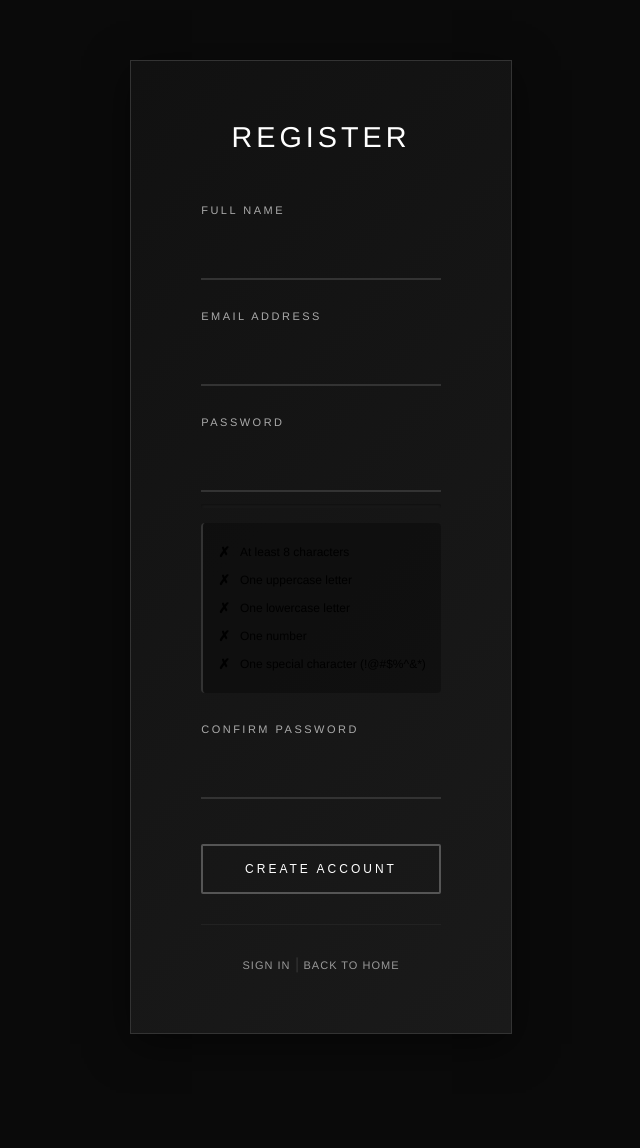
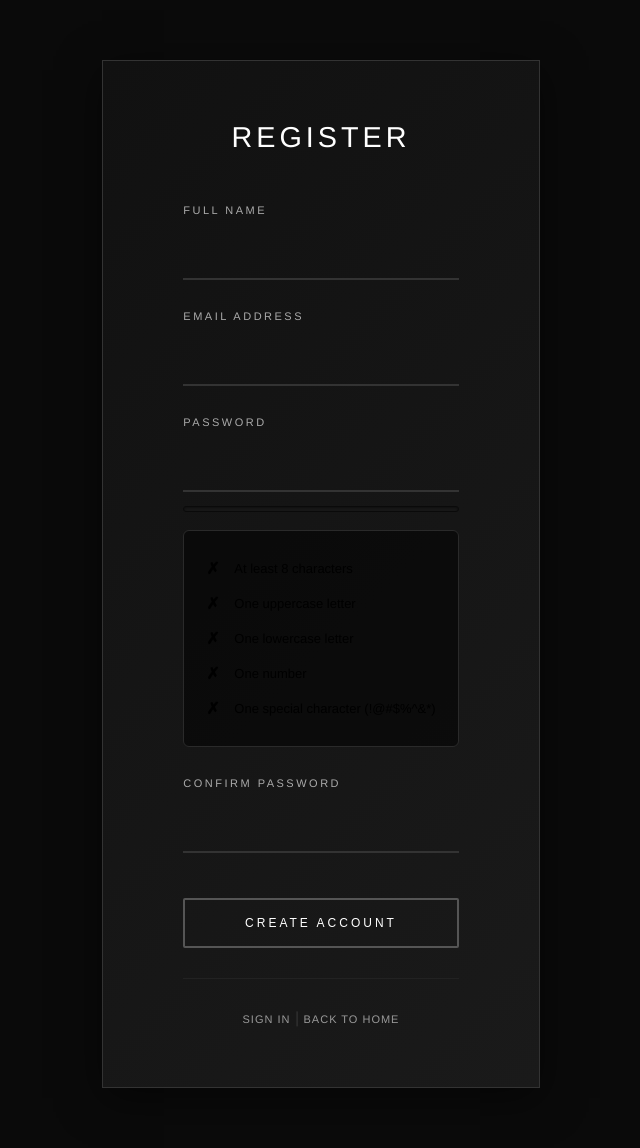
Before and after one commit to RichardT1996/my-cloud-shop, a PHP site: page /register.php in a window 1280 px wide. Shown: the part 109-1257 px from the top of the page, without its empty margins (319-959 px from the left). Before the commit the page ends 1143 px from the top, so only its background shows below. Run offline with PHP 8.4, Linux system fonts and the light colour scheme.

Commit message:
wider form

```diff
--- a/register.php
+++ b/register.php
@@ -10,7 +10,7 @@
     .header { background: #000; color: #fff; padding: 25px 0; text-align: center; border-bottom: 1px solid #222; }
     .header h1 { font-size: 2em; font-weight: 300; letter-spacing: 4px; text-transform: uppercase; margin-bottom: 5px; }
     .header p { font-size: 0.9em; color: #999; letter-spacing: 2px; text-transform: uppercase; font-weight: 300; }
-    .register-form { max-width: 650px; margin: 60px auto; padding: 60px 70px; background: linear-gradient(135deg, #111 0%, #1a1a1a 100%); border: 1px solid #333; box-shadow: 0 10px 40px rgba(0,0,0,0.5); }
+    .register-form { max-width: 900px; margin: 60px auto; padding: 60px 80px; background: linear-gradient(135deg, #111 0%, #1a1a1a 100%); border: 1px solid #333; box-shadow: 0 10px 40px rgba(0,0,0,0.5); }
     .form-title { text-align: center; margin-bottom: 50px; color: #fff; font-size: 1.8em; font-weight: 300; letter-spacing: 4px; text-transform: uppercase; }
     .form-group { margin-bottom: 30px; position: relative; }
     label { display: block; margin-bottom: 12px; color: #aaa; font-weight: 400; font-size: 11px; text-transform: uppercase; letter-spacing: 2.5px; }
@@ -23,14 +23,14 @@
     .links { text-align: center; margin-top: 30px; padding-top: 30px; border-top: 1px solid #222; }
     .links a { color: #999; text-decoration: none; font-weight: 300; font-size: 11px; letter-spacing: 1px; text-transform: uppercase; transition: all 0.3s ease; }
     .links a:hover { color: #fff; }
-    .password-requirements { margin-top: 15px; padding: 15px; background: rgba(0,0,0,0.3); border-radius: 4px; border-left: 2px solid #333; }
-    .requirement { padding: 6px 0; transition: all 0.3s ease; font-size: 12px; display: flex; align-items: center; }
+    .password-requirements { margin-top: 18px; padding: 20px 22px; background: rgba(0,0,0,0.5); border-radius: 6px; border-left: 3px solid #444; border: 1px solid #2a2a2a; }
+    .requirement { padding: 8px 0; transition: all 0.3s ease; font-size: 13px; display: flex; align-items: center; }
     .requirement.valid { color: #6fd96f; }
-    .requirement.invalid { color: #777; }
-    .requirement::before { content: '✗ '; margin-right: 10px; font-weight: bold; font-size: 14px; }
+    .requirement.invalid { color: #999; }
+    .requirement::before { content: '✗ '; margin-right: 12px; font-weight: bold; font-size: 16px; min-width: 16px; }
     .requirement.valid::before { content: '✓ '; color: #6fd96f; }
-    .password-strength { margin-top: 12px; height: 4px; background: #1a1a1a; border-radius: 3px; overflow: hidden; box-shadow: inset 0 1px 3px rgba(0,0,0,0.5); }
-    .password-strength-bar { height: 100%; width: 0%; transition: all 0.4s ease; border-radius: 3px; }
+    .password-strength { margin-top: 14px; height: 6px; background: #1a1a1a; border-radius: 4px; overflow: hidden; box-shadow: inset 0 1px 3px rgba(0,0,0,0.5); border: 1px solid #0a0a0a; }
+    .password-strength-bar { height: 100%; width: 0%; transition: all 0.4s ease; border-radius: 4px; }
     .password-strength-bar.weak { width: 33%; background: linear-gradient(90deg, #ff4444 0%, #ff6b6b 100%); }
     .password-strength-bar.medium { width: 66%; background: linear-gradient(90deg, #ffa500 0%, #ffd93d 100%); }
     .password-strength-bar.strong { width: 100%; background: linear-gradient(90deg, #4caf50 0%, #6fd96f 100%); box-shadow: 0 0 10px rgba(76, 175, 80, 0.5); }
```
Also changed, not shown: 1 other file.
